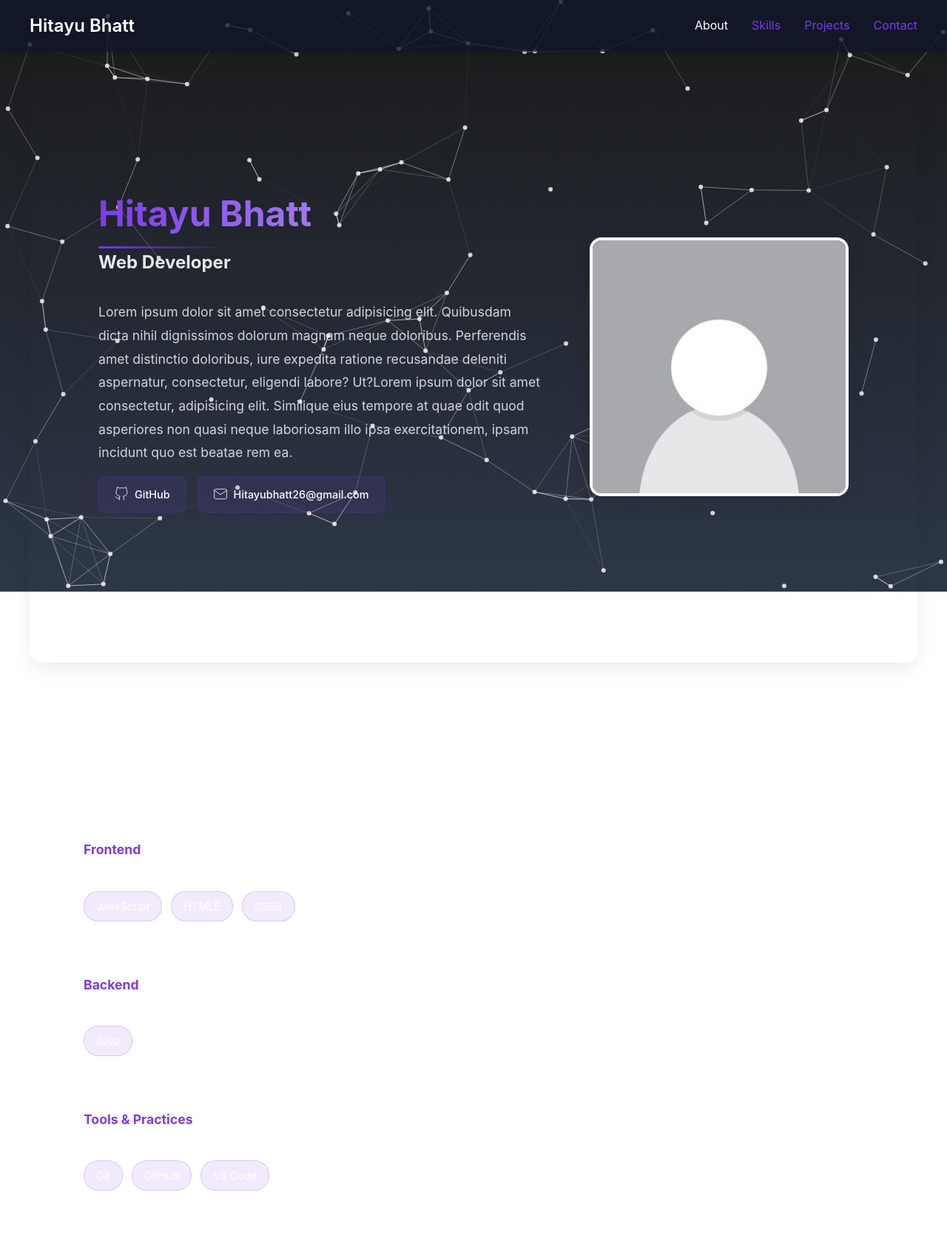
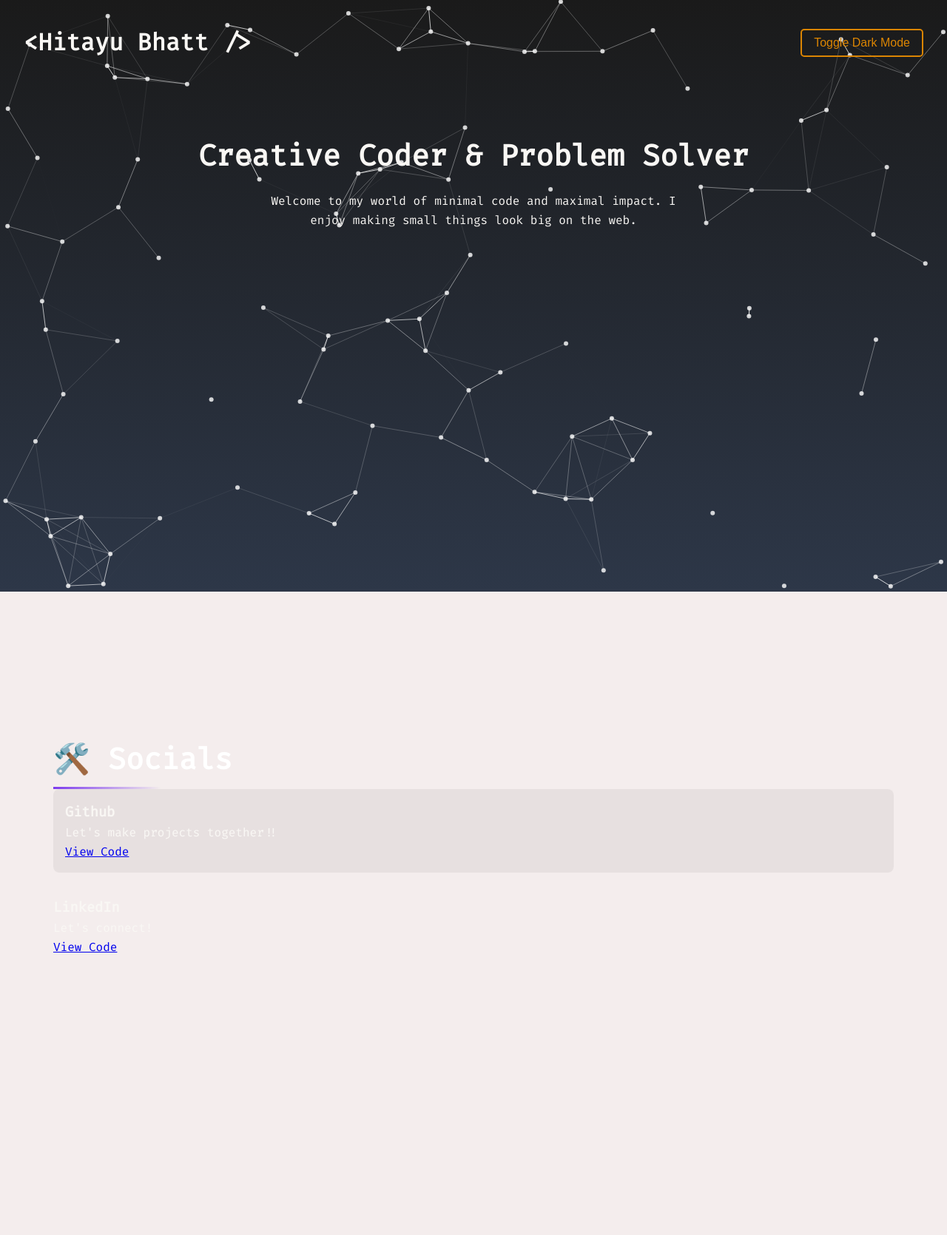
Before and after one commit to Hitayu26/myport, a plain HTML site: page index.html in a window 1280 px wide. Shown: the top 1670 px of the page at 74% size. Drawn offline with Linux system fonts and the light colour scheme.

Commit message:
Update index.html

```diff
--- a/index.html
+++ b/index.html
@@ -1,200 +1,141 @@
 <!DOCTYPE html>
-<html>
+<html lang="en" data-theme="light">
 
 <head>
-    <meta charset="utf-8">
-    <meta http-equiv="X-UA-Compatible" content="IE=edge">
-    <title>My Portfolio</title>
-    <meta name="description" content="">
-    <meta name="viewport" content="width=device-width,
-initial-scale=1">
+  <meta charset="UTF-8">
+  <meta name="viewport" content="width=device-width, initial-scale=1.0">
+  <title> Hitayu Bhatt </title>
   <link rel="stylesheet" href="style.css">
+  <link href="https://fonts.googleapis.com/css2?family=Fira+Code&display=swap" rel="stylesheet">
+  <style>
+    :root {
+      --bg-color: #060606;
+      --text-color: #111;
+      --accent-color: #ff9100;
+    }
+
+    [data-theme="light"] {
+      --bg-color: #f4eded;
+      --text-color: #f9f7f4;
+      --accent-color: #db8503;
+    }
+
+    body {
+      margin: 0;
+      font-family: 'Fira Code', monospace;
+      background: var(--bg-color);
+      color: var(--text-color);
+      transition: background 0.3s, color 0.3s;
+    }
+
+    header {
+      display: flex;
+      justify-content: space-between;
+      align-items: center;
+      padding: 2rem;
+    }
+
+    .theme-toggle {
+      cursor: pointer;
+      font-size: 1rem;
+      background: none;
+      border: 2px solid var(--accent-color);
+      color: var(--accent-color);
+      padding: 0.5rem 1rem;
+      border-radius: 5px;
+    }
+
+    .intro {
+      padding: 4rem 2rem;
+      text-align: center;
+    }
+
+    .intro h1 {
+      font-size: 2.5rem;
+    }
+
+    .intro p {
+      max-width: 600px;
+      margin: 1rem auto;
+    }
+
+    section {
+      padding: 3rem 2rem;
+    }
+
+    .project, .contact-form {
+      background: rgba(0, 0, 0, 0.05);
+      padding: 1rem;
+      border-radius: 8px;
+      margin-bottom: 2rem;
+    }
+
+    .contact-form input, .contact-form textarea {
+      width: 100%;
+      margin-bottom: 1rem;
+      padding: 0.75rem;
+      border-radius: 5px;
+      border: 1px solid #ccc;
+    }
+
+    .contact-form button {
+      background: var(--accent-color);
+      color: #fff;
+      border: none;
+      padding: 0.75rem 1.5rem;
+      border-radius: 5px;
+      cursor: pointer;
+    }
+  </style>
 </head>
 
 <body>
   <canvas id="particleCanvas"></canvas>
-    <!-- NavBar -->
-    <nav class="navbar">
-        <div class="nav-container">
-            <h1>Hitayu Bhatt</h1>
-            <div class="nav-links">
-                <a href="#about">About</a>
-                <a href="#skills">Skills</a>
-                <a href="#projects">Projects</a>
-                <a href="#contact">Contact</a>
+
+  <header>
+    <h1>&lt;Hitayu Bhatt /&gt;</h1>
+    <button class="theme-toggle" onclick="toggleTheme()">Toggle Dark Mode</button>
+  </header>
+
+  <section class="intro">
+    <h1>Creative Coder & Problem Solver</h1>
+    <p>Welcome to my world of minimal code and maximal impact. I enjoy making small things look big on the web.</p>
+  </section>
+
+  <section id="Socials">
+    <h2>🛠️ Socials</h2>
+    <div class="project">
+      <h3>Github</h3>
+      <p>Let's make projects together!!</p>
+      <a href="https://github.com/Hitayu26" target="_blank">View Code</a>
     </div>
-        </div>
-    </nav>
-    <!-- About Me Section-->
-    <section id="about">
-        <div class="about-content">
-            <div class="intro-section">
-                <h2>Hitayu Bhatt</h2>
-                <h3>Web Developer</h3>
-                <p>Lorem ipsum dolor sit amet consectetur adipisicing
-
-                    elit. Quibusdam dicta nihil dignissimos dolorum
-
-                    magnam neque doloribus. Perferendis amet
-                    distinctio doloribus, iure expedita ratione recusandae
-
-                    deleniti aspernatur, consectetur, eligendi
-
-                    labore? Ut?Lorem ipsum dolor sit amet consectetur,
-
-                    adipisicing elit. Similique eius tempore at quae
-
-                    odit quod asperiores non quasi neque laboriosam
-
-                    illo ipsa exercitationem, ipsam incidunt quo est
-
-                    beatae rem ea.
-                </p>
-
-                <div class="social-links">
-                    <a href="https://github.com/Hitayu26" class="contact-link">
-
-                        <svg xmlns="http://www.w3.org/2000/svg" width="24" height="24" viewBox="0 0 24 24" fill="none"
-                            stroke="currentColor" strokeWidth="2">
-                            <path d="M9 19c-5 1.5-5-2.5-7-3m14
-
-6v-3.87a3.37 3.37 0 0 0-.94-2.61c3.14-.35 6.44-1.54 6.44-7A5.44 5.44
-0 0 0 20 4.77 5.07 5.07 0 0 0 19.91 1S18.73.65 16 2.48a13.38 13.38 0
-0 0-7 0C6.27.65 5.09 1 5.09 1A5.07 5.07 0 0 0 5 4.77a5.44 5.44 0 0
-0-1.5 3.78c0 5.42 3.3 6.61 6.44 7A3.37 3.37 0 0 0 9 18.13V22">
-
-                            </path>
-                        </svg>
-                        <span>GitHub</span>
-                    </a>
-                    <a href="mailto:Hitayubhatt26@gmail.com" class="contact-link">
-
-                        <svg xmlns="http://www.w3.org/2000/svg" width="24" height="24" viewBox="0 0 24 24" fill="none"
-                            stroke="currentColor" strokeWidth="2">
-                            <path d="M4 4h16c1.1 0 2 .9 2 2v12c0
-
-1.1-.9 2-2 2H4c-1.1 0-2-.9-2-2V6c0-1.1.9-2 2-2z">
-
-                            </path>
-                            <polyline points="22,6 12,13
-
-2,6"></polyline>
-
-                        </svg>
-                        <span>Hitayubhatt26@gmail.com</span>
-                    </a>
-                </div>
-            </div>
-        </div>
-        <img src="profile-placeholder (1).jpg" alt="Profile" class="profile-img">
-    </section>
-    <section id="skills">
-        <div class="skills-container">
-            <h3>Skills & Technologies</h3>
-            <div class="skills-grid">
-                <!-- Frontend Development -->
-                <div class="skill-category">
-                    <h4>Frontend</h4>
-                    <div class="skill-items">
-
-                        <span class="skill-tag">JavaScript</span>
-                        <span class="skill-tag">HTML5</span>
-                        <span class="skill-tag">CSS3</span>
-                    </div>
-                </div>
-                <!-- Backend Development -->
-                <div class="skill-category">
-                    <h4>Backend</h4>
-                    <div class="skill-items">
-                        <span class="skill-tag">Java</span>
-                    </div>
-                </div>
-                <!-- Developer Tools -->
-                <div class="skill-category">
-                    <h4>Tools & Practices</h4>
-                    <div class="skill-items">
-                        <span class="skill-tag">Git</span>
-                        <span class="skill-tag">GitHub</span>
-                        <span class="skill-tag">VS Code</span>
-                    </div>
-                </div>
-            </div>
+    <div class="Socials">
+      <h3>LinkedIn</h3>
+      <p>Let's connect!</p>
+      <a href="www.linkedin.com/in/hitayu-bhatt-b2205727a" target="_blank">View Code</a>
     </div>
   </section>
-    <!-- Projects Section -->
-    <section id="projects">
-        <h2>My Projects</h2>
-        <div class="projects-container">
-            <div class="project-card">
-                <div class="project-image">
-                    <img src="TBD.png" alt="My Portfolio">
-                </div>
-                <div class="project-content">
-                    <h3>My Portfolio</h3>
-                    <p>A responsive personal portfolio website
-                        developed during an 8-week workshop, featuring an about
 
-                        section, skills showcase, project gallery,
-
-                        and contact form. The site implements modern design
-
-                        principles with smooth scrolling navigation
-
-                        and interactive elements.</p>
-
-                    <div class="tech-stack">
-                        <span>HTML</span>
-                        <span>JavaScript</span>
-                        <span>CSS</span>
-                    </div>
-                    <div class="project-links">
-                        <a href="https://github.com/Hitayu26" class="project-link" target="_blank">
-
-                            <svg xmlns="http://www.w3.org/2000/svg" width="24" height="24" viewBox="0 0 24 24"
-                                fill="none" stroke="currentColor" stroke-width="2">
-
-                                <path d="M18 13v6a2 2 0 0 1-2 2H5a2 2
-
-0 0 1-2-2V8a2 2 0 0 1 2-2h6"></path>
-
-                                <polyline points="15 3 21 3 21
-
-9"></polyline>
-
-                                <line x1="10" y1="14" x2="21" y2="3"></line>
-
-                            </svg>
-                        </a>
-                        </a>
-                    </div>
-                </div>
-            </div>
-        </div>
-    </section>
-    <!-- Contact Section -->
   <section id="contact">
-        <h2>Contact Me</h2>
+    <h2>📬 Contact Me</h2>
     <form class="contact-form" action="https://api.web3forms.com/submit" method="POST">
       <input type="hidden" name="access_key" value="b5d833e3-6c8e-4189-a5b0-5c2abe30a7fc">
-
-            <div class="form-group">
-                <label for="name">Name</label>
-                <input type="text" id="name" name="name" required>
-            </div>
-            <div class="form-group">
-                <label for="email">Email</label>
-                <input type="email" id="email" name="email" required>
-            </div>
-            <div class="form-group">
-
-                <label for="message">Message</label>
-                <textarea id="message" name="message" rows="5" required></textarea>
-            </div>
+      <input type="text" name="name" placeholder="Your Name" required>
+      <input type="email" name="email" placeholder="Your Email" required>
+      <textarea name="message" rows="5" placeholder="Your Message" required></textarea>
       <button type="submit">Send Message</button>
     </form>
   </section>
+
+  <script>
+    function toggleTheme() {
+      const html = document.documentElement;
+      const currentTheme = html.getAttribute("data-theme");
+      html.setAttribute("data-theme", currentTheme === "light" ? "dark" : "light");
+    }
+  </script>
+  <script src="particles.js"></script>
   <script src="app.js"></script>
-    <script src="particles.js"></script>
 </body>
 
 </html>
```
Lines whose indentation alone changed are shown as unchanged.
